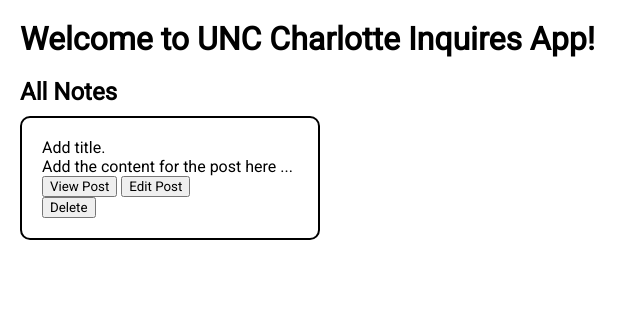
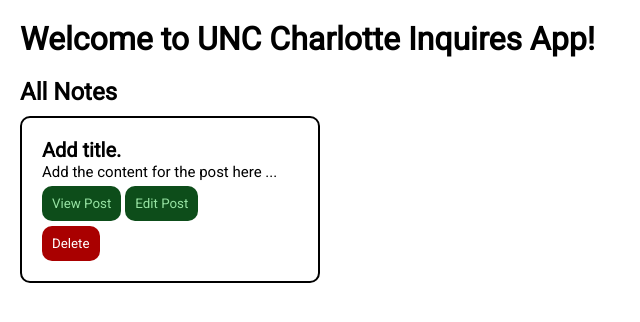
Before and after one commit to kpeter49/ITSC3155_Group21, a Flask app: page / in a window 1280 px wide. Shown: the part 59-381 px from the top of the page, without its empty margins (0-640 px from the left). Run offline with Flask 2, Linux system fonts and the light colour scheme; data comes from the database, SQL or seed files in the repository.

Commit message:
Tweaked styling

```diff
--- a/static/main.css
+++ b/static/main.css
@@ -65,3 +65,27 @@ header {
     display: inline-block;
     padding: 0px 10px;
 }
+
+.post_title {
+    font-size: 20px;
+    font-weight: bold;
+}
+
+.post_text {
+    font-size: 15px;
+}
+
+input {
+    background-color: rgb(13, 77, 26);
+    color: rgb(150,226,162);
+    padding: 10px;
+    margin-top: 5px;
+    border: none;
+    cursor: pointer;
+    border-radius: 10px;
+}
+
+.delete_button {
+    background-color: rgb(169,0,0);
+    color: white;
+}
--- a/templates/post_catalog.html
+++ b/templates/post_catalog.html
@@ -4,13 +4,13 @@
     <div class="each-post">
         <form action="" method="POST">
             <input type="hidden" name="id" value="{{ post.id }}">
-            <p><label>{{ post.title }}</label></p>
-            <p><label>{{ post.text }}</label></p>
+            <p><label class="post_title">{{ post.title }}</label></p>
+            <p><label class="post_text">{{ post.text }}</label></p>
             <input name="view" type="submit" value="View Post"/>
             <input name="edit" type="submit" value="Edit Post"/>
         </form>
         <form action="{{ url_for('delete_post', post_id=post.id) }}" method="post">
-            <input type="submit" value="Delete"/>
+            <input class="delete_button" type="submit" value="Delete"/>
         </form>
     </div>
 
```
